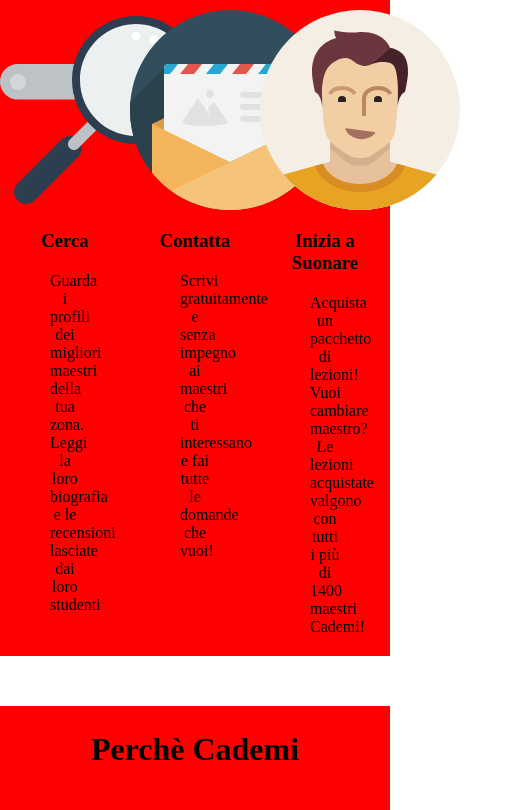
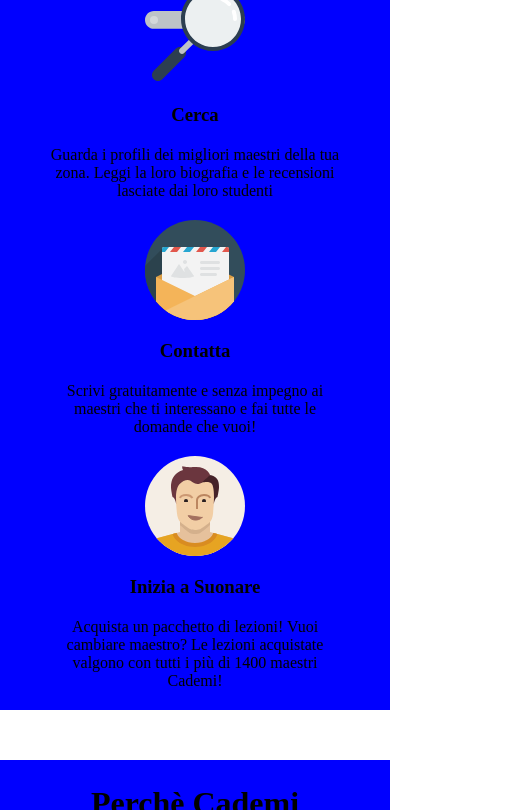
Before and after one commit to AlexAsole/html-css-resp-wannabe-12bool, a plain HTML site: page index.html in a window 390 px wide. Shown: the part 730-1540 px from the top of the page, 522 px wide, since content can reach past the window. Drawn offline with Linux system fonts and the light colour scheme.

Commit message:
Tablet e Mobile

```diff
--- a/index.html
+++ b/index.html
@@ -10,12 +10,12 @@
   <body>
       <div class="container" id="lezioni">
         <h1>Lezioni dove vuoi tu</h1>
-        <div class="col-lg-6">
+        <div class="col-lg-6 col-md-12">
           <img src="img/icon/maps.png" alt="">
           <h3>A casa tua</h3>
           <p>Scegli il tuo maestro preferito e prenota la prima lezione a casa tua, a casa del maestro o nel suo studio</p>
         </div>
-        <div class="col-lg-6 ">
+        <div class="col-lg-6 col-md-12">
           <img src="img/icon/screen.png" alt="">
           <h3>Online</h3>
           <p>Impara senza muoverti da casa! Scegli da una vastissima lista di maestri abilitati all'insegnamento online, senza doverti preoccupare di distanze e spostamenti</p>
@@ -24,17 +24,17 @@
 
       <div class="container grey" id="steps">
         <h1>Come Funziona</h1>
-        <div class="col-lg-4">
+        <div class="col-lg-4 col-md-12">
           <img src="img/search.svg" alt="">
           <h3>Cerca</h3>
           <p>Guarda i profili dei migliori maestri della tua zona. Leggi la loro biografia e le recensioni lasciate dai loro studenti</p>
         </div>
-        <div class="col-lg-4">
+        <div class="col-lg-4 col-md-12">
           <img src="img/letter.svg" alt="">
           <h3>Contatta</h3>
           <p>Scrivi gratuitamente e senza impegno ai maestri che ti interessano e fai tutte le domande che vuoi!</p>
         </div>
-        <div class="col-lg-4">
+        <div class="col-lg-4 col-md-12">
           <img src="img/male.svg" alt="">
           <h3>Inizia a Suonare</h3>
           <p>Acquista un pacchetto di lezioni! Vuoi cambiare maestro? Le lezioni acquistate valgono con tutti i più di 1400 maestri Cademi!</p>
--- a/style.css
+++ b/style.css
@@ -9,6 +9,15 @@ img {
 }
 p{
   padding: 0  50px;
+  padding-bottom: 20px;
+}
+h1{
+  padding-top: 25px;
+  padding-bottom: 25px;
+}
+
+h3{
+  padding-top: 20px;
   padding-bottom: 20px;
 }
 
@@ -35,15 +44,28 @@ p{
   margin-top: 50px;
 }
 
+@media screen and (max-width: 991px){
 
-h1{
-  padding-top: 25px;
-  padding-bottom: 25px;
+  .grey{
+    background: #0f0;
+  }
+
+  img{
+    height: 150px;
+  }
+
 }
 
-h3{
-  padding-top: 20px;
-  padding-bottom: 20px;
+@media screen and (max-width: 767px){
+
+  .grey{
+    background: #00f;
+  }
+
+  img{
+    height: 100px;
+  }
+
 }
 
 
@@ -67,4 +89,5 @@ h3{
 
 
 
+
 }
```
